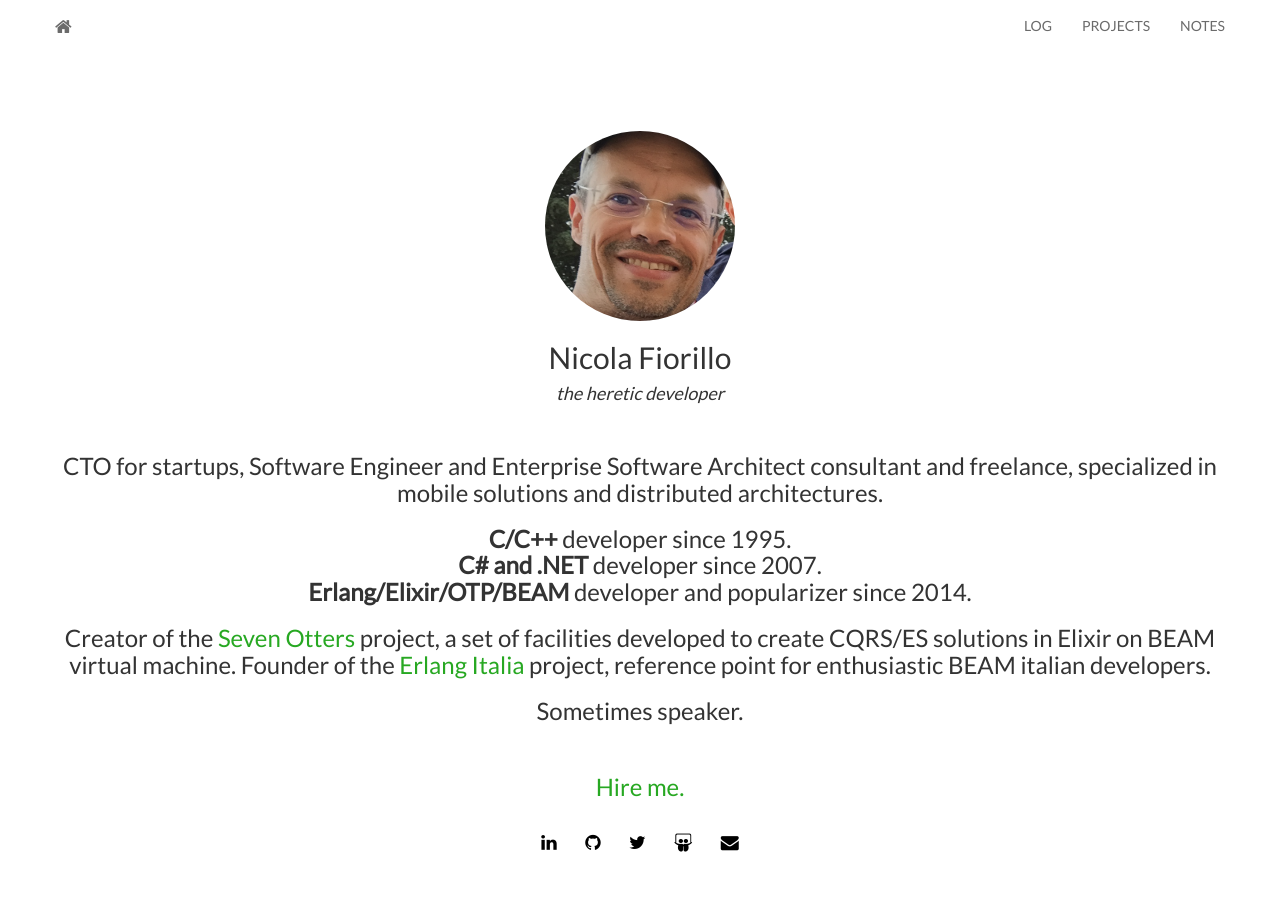
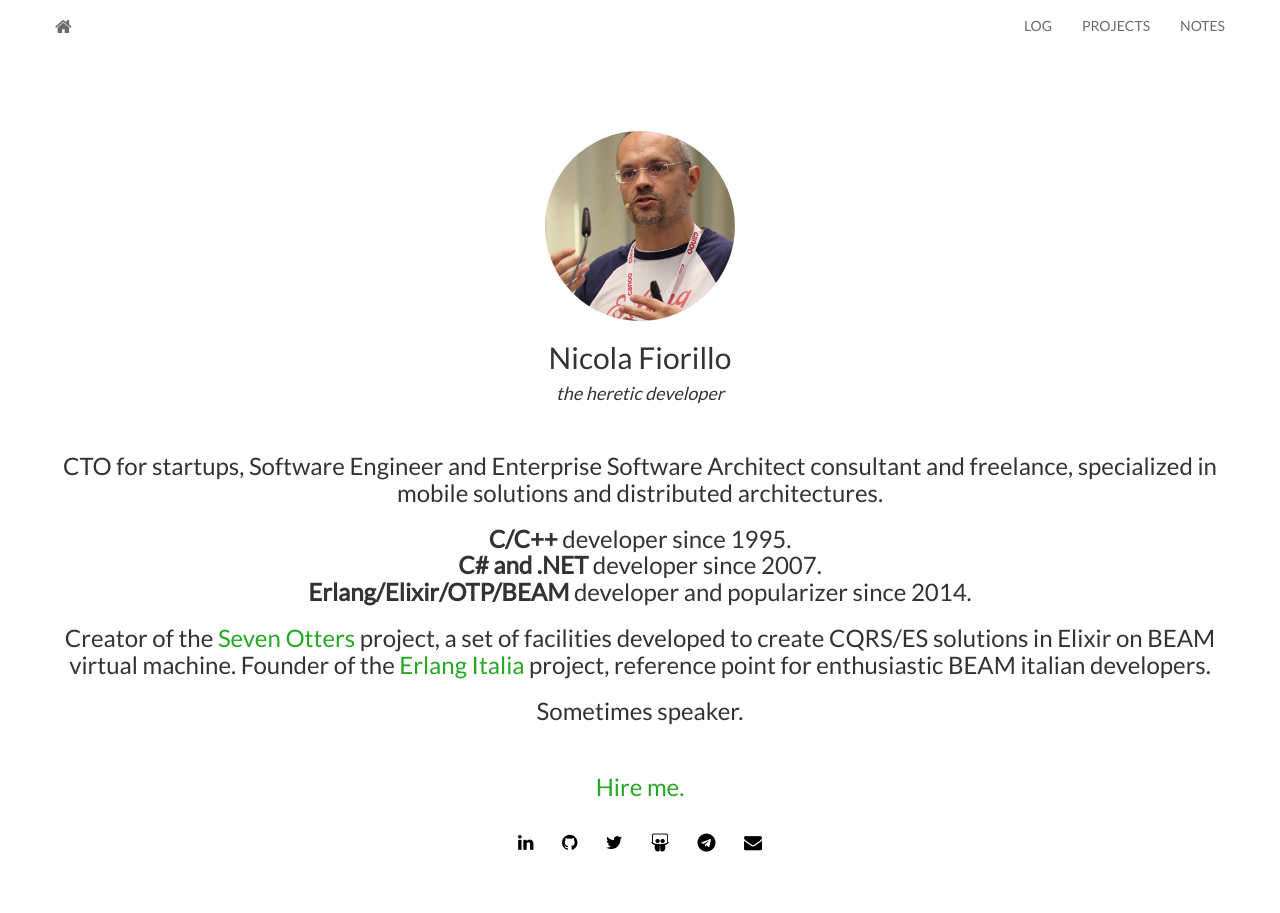
Before and after one commit to nicolafiorillo/nicolafiorillo.github.io, a Jekyll site: the page built from index.html, in a window 1280 px wide. Built offline with Jekyll 4.4.1, drawn with Linux system fonts in a browser that asks for light colours; nearby versions of some CDN libraries; the list of posts is cut into pages by our own code.

Commit message:
Telegram and image profile.

```diff
--- a/_config.yml
+++ b/_config.yml
@@ -25,6 +25,7 @@ github: nicolafiorillo # username
 twitter: nicolafiorillo
 linkedin: nicolafiorillo
 slideshare: fnicola
+telegram: nicolafiorillo
 #stackoverflow: username   #e.g: users/2735833/proton1h1
 #Comment out if you don't want disqus
 disqus: nicolafiorillo
--- a/_includes/social.html
+++ b/_includes/social.html
@@ -15,6 +15,9 @@
     {% if site.slideshare %}
 	  <a href="https://www.slideshare.net/{{ site.slideshare }}"><i class="fa fa-slideshare"></i></a>
     {% endif %}
+    {% if site.telegram %}
+	  <a href="https://t.me/{{ site.telegram }}"><i class="fa fa-telegram"></i></a>
+    {% endif %}
     {% if site.email %}
 	  <a href="mailto:{{ site.email}}"><i class="fa fa-envelope"></i></a>
     {% endif %}
--- a/_layouts/layout.html
+++ b/_layouts/layout.html
@@ -30,7 +30,7 @@
     <link rel="stylesheet" type="text/css" href="/static/css/main.css" />
   <link rel="stylesheet" type="text/css" href="https://fonts.googleapis.com/css?family=Lato|Open+Sans:200,400,200bold,400old">
 	<link rel="stylesheet" type="text/css" href="https://fonts.googleapis.com/css?family=Source+Sans+Pro:200,400,200bold,400old" />
-	<link rel="stylesheet" type="text/css" href="https://maxcdn.bootstrapcdn.com/font-awesome/4.4.0/css/font-awesome.min.css" />
+	<link rel="stylesheet" type="text/css" href="https://stackpath.bootstrapcdn.com/font-awesome/4.7.0/css/font-awesome.min.css" />
   <link rel="stylesheet" type="text/css" href="/static/css/syntax.css" />
 
     <!-- Google Analytics -->
```
Also changed, not shown: _notes/2019-08-09-git.md (+1 -1 lines), static/img/profile.png.
